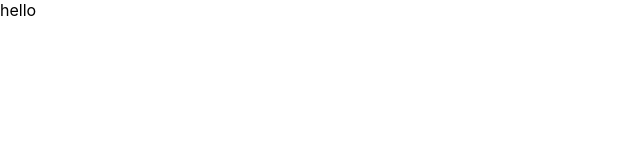
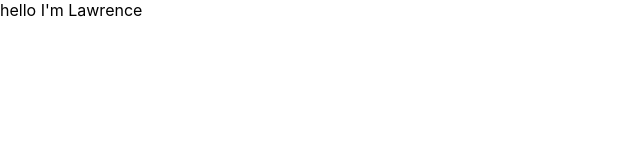
Before and after one commit to law-pal/My-project-2, a React (Create React App) app: page / in a window 1280 px wide. Shown: the top 160 px of the page, without its empty margins (0-640 px from the left). Built offline with nearby package versions, Linux system fonts and the light colour scheme.

Commit message:
testing components

```diff
--- a/src/App.js
+++ b/src/App.js
@@ -1,12 +1,13 @@
 import React, { Component } from 'react';
 
 import './App.css';
+import Country from './Components/Country';
 
 class App extends Component {
   render() {
     return(
       <div>
-        hello
+        <Country/>
       </div>
     );
   }
--- a/src/Components/Country.js
+++ b/src/Components/Country.js
@@ -1,4 +1,11 @@
-import React, {Component} from 'react'
+import React from 'react'
+
+const Country = () => {
+    return(
+        <div>hello I'm Lawrence</div>
+    )
+}
+
 
 
 export default Country;
```
